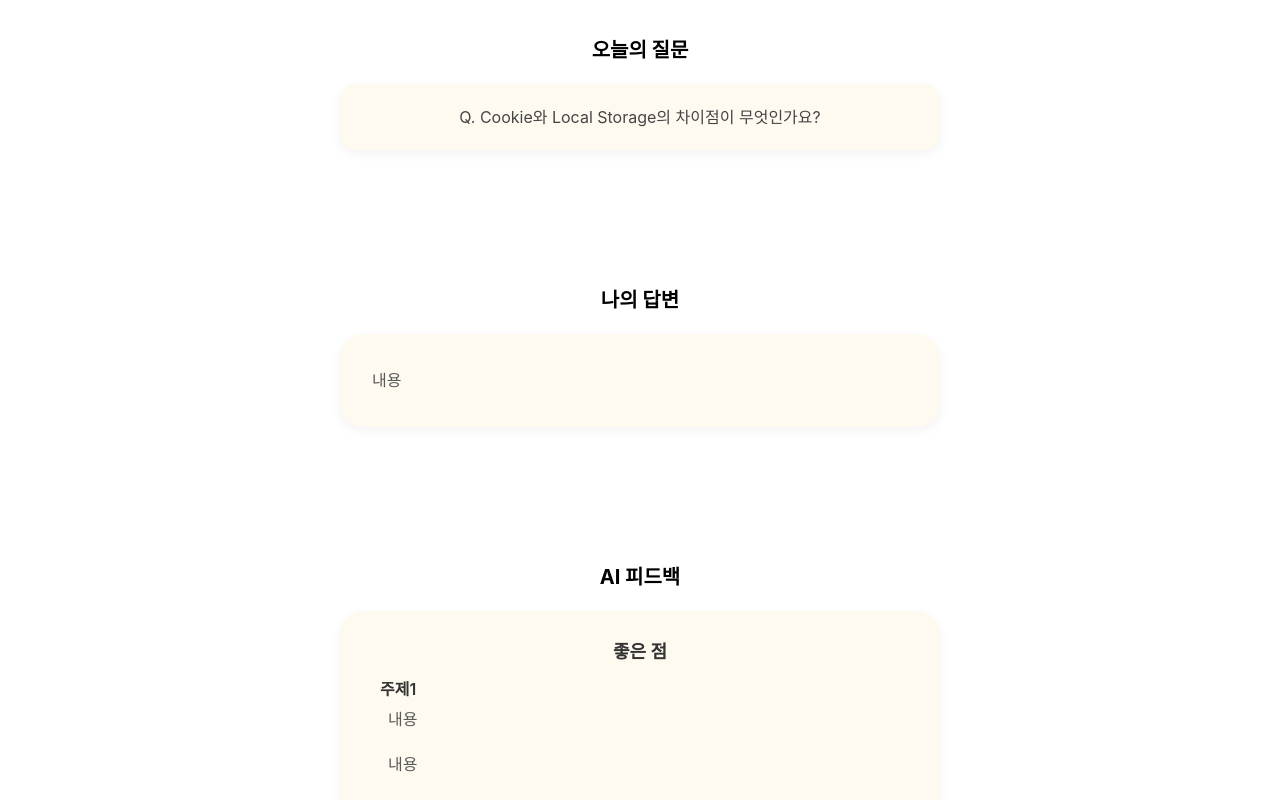
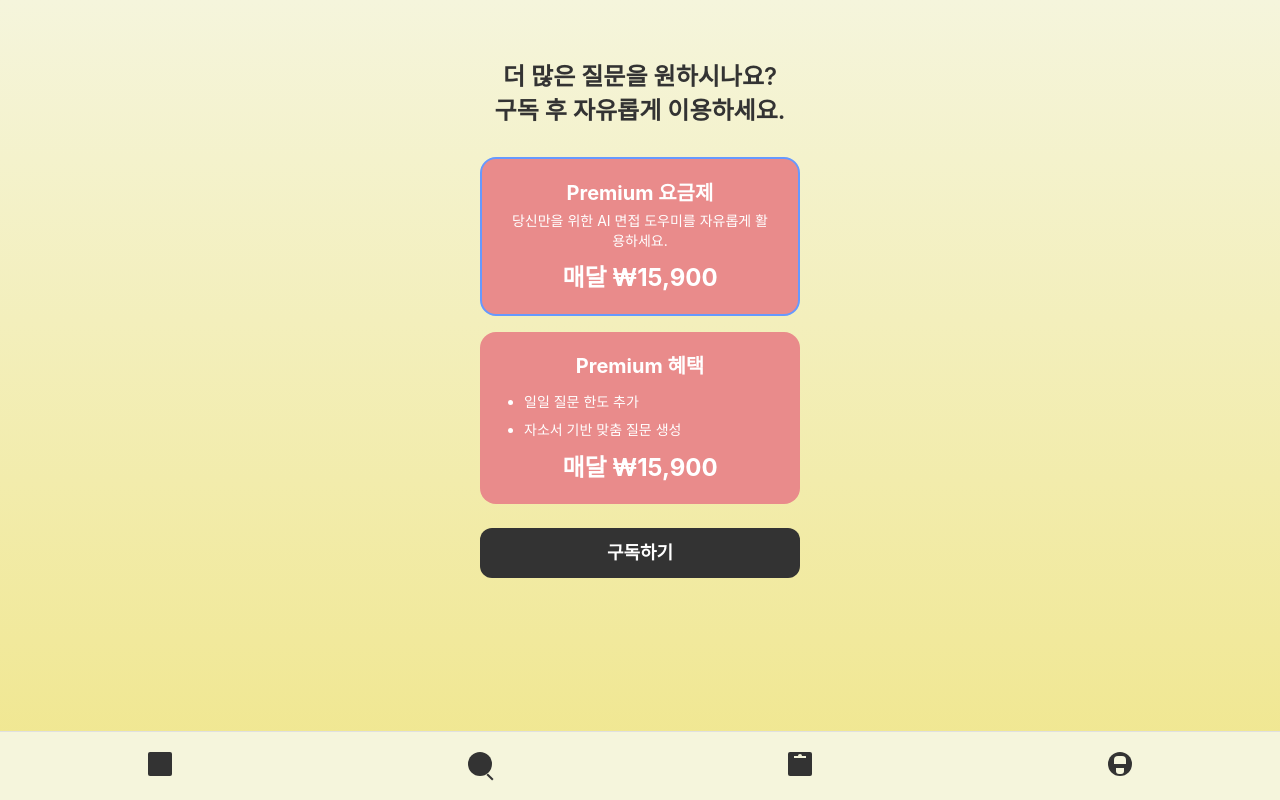
Before and after one commit to kakao-tech-campus-3rd-step3/Team5_FE, a React (Vite) app: page / in a window 1280 px wide. Shown: the top 800 px of the page. Built offline with nearby package versions, Linux system fonts and the light colour scheme.

Commit message:
fix: 디렉토리 구조 수정에 따라 로직 수정

```diff
--- a/src/App.tsx
+++ b/src/App.tsx
@@ -3,13 +3,14 @@ import { theme } from './styles/theme';
 // import FeedbackPage from './pages/Feedback';
 import ArchivePage from './pages/Archive/Archive';
 import FeedbackPage from './pages/Feedback/Feedback';
+import SubscribePage from './pages/Subscribe/Subscribe';
 // import SubscribePage from './pages/subscribe';
 function App() {
   return (
     <ThemeProvider theme={theme}>
       {/* <ArchivePage /> */}
-      {/* <SubscribePage /> */}
-      <FeedbackPage />
+      <SubscribePage />
+      {/* <FeedbackPage /> */}
     </ThemeProvider>
   );
 }
--- /dev/null
+++ b/src/components/Subscribe/BenefitsCard.tsx
@@ -0,0 +1,62 @@
+import React from 'react';
+import styled from '@emotion/styled';
+import { formatCurrency } from '../../utils/currency';
+
+interface BenefitsCardProps {
+  title: string;
+  benefits: string[];
+  price: number;
+}
+
+const BenefitsCard: React.FC<BenefitsCardProps> = ({ title, benefits, price }) => {
+  return (
+    <Card>
+      <CardTitle>{title}</CardTitle>
+      <BenefitsList>
+        {benefits.map((benefit, index) => (
+          <BenefitItem key={index}>{benefit}</BenefitItem>
+        ))}
+      </BenefitsList>
+      <CardPrice>매달 ₩{formatCurrency(price)}</CardPrice>
+    </Card>
+  );
+};
+
+export default BenefitsCard;
+
+const Card = styled.div`
+  background-color: #e98b8b;
+  border-radius: 16px;
+  padding: 24px;
+  width: 100%;
+  max-width: 320px;
+  margin-bottom: 24px;
+  text-align: center;
+`;
+
+const CardTitle = styled.h2`
+  font-size: 20px;
+  font-weight: 700;
+  color: white;
+  margin: 0 0 16px 0;
+`;
+
+const BenefitsList = styled.ul`
+  text-align: left;
+  margin-bottom: 16px;
+  padding-left: 20px;
+  list-style-type: disc;
+`;
+
+const BenefitItem = styled.li`
+  font-size: 14px;
+  color: white;
+  margin-bottom: 8px;
+  line-height: 1.4;
+`;
+
+const CardPrice = styled.div`
+  font-size: 24px;
+  font-weight: 700;
+  color: white;
+`;
--- /dev/null
+++ b/src/components/Subscribe/PricingCard.tsx
@@ -0,0 +1,58 @@
+import React from 'react';
+import styled from '@emotion/styled';
+import { formatCurrency } from '../../utils/currency';
+
+interface PricingCardProps {
+  title: string;
+  description: string;
+  price: number;
+  highlighted?: boolean;
+}
+
+const PricingCard: React.FC<PricingCardProps> = ({
+  title,
+  description,
+  price,
+  highlighted = false,
+}) => {
+  return (
+    <Card $highlighted={highlighted}>
+      <CardTitle>{title}</CardTitle>
+      <CardDescription>{description}</CardDescription>
+      <CardPrice>매달 ₩{formatCurrency(price)}</CardPrice>
+    </Card>
+  );
+};
+
+export default PricingCard;
+
+const Card = styled.div<{ $highlighted: boolean }>`
+  background-color: #e98b8b;
+  border: ${({ $highlighted }) => ($highlighted ? '2px solid #6699ff' : 'none')};
+  border-radius: 16px;
+  padding: 24px;
+  width: 100%;
+  max-width: 320px;
+  margin-bottom: 16px;
+  text-align: center;
+`;
+
+const CardTitle = styled.h2`
+  font-size: 20px;
+  font-weight: 700;
+  color: white;
+  margin: 0 0 8px 0;
+`;
+
+const CardDescription = styled.p`
+  font-size: 14px;
+  color: white;
+  margin: 0 0 16px 0;
+  line-height: 1.4;
+`;
+
+const CardPrice = styled.div`
+  font-size: 24px;
+  font-weight: 700;
+  color: white;
+`;
```
